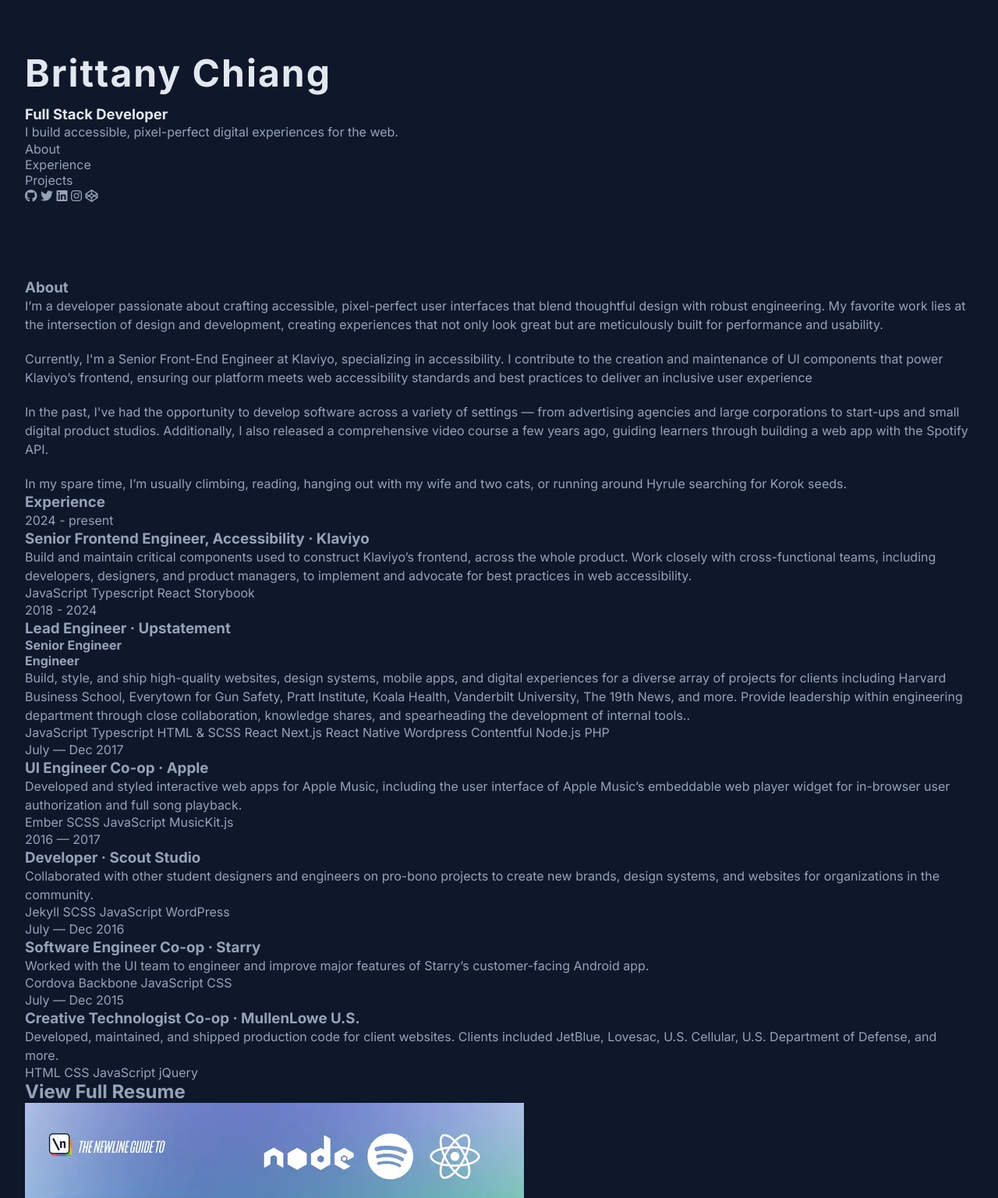
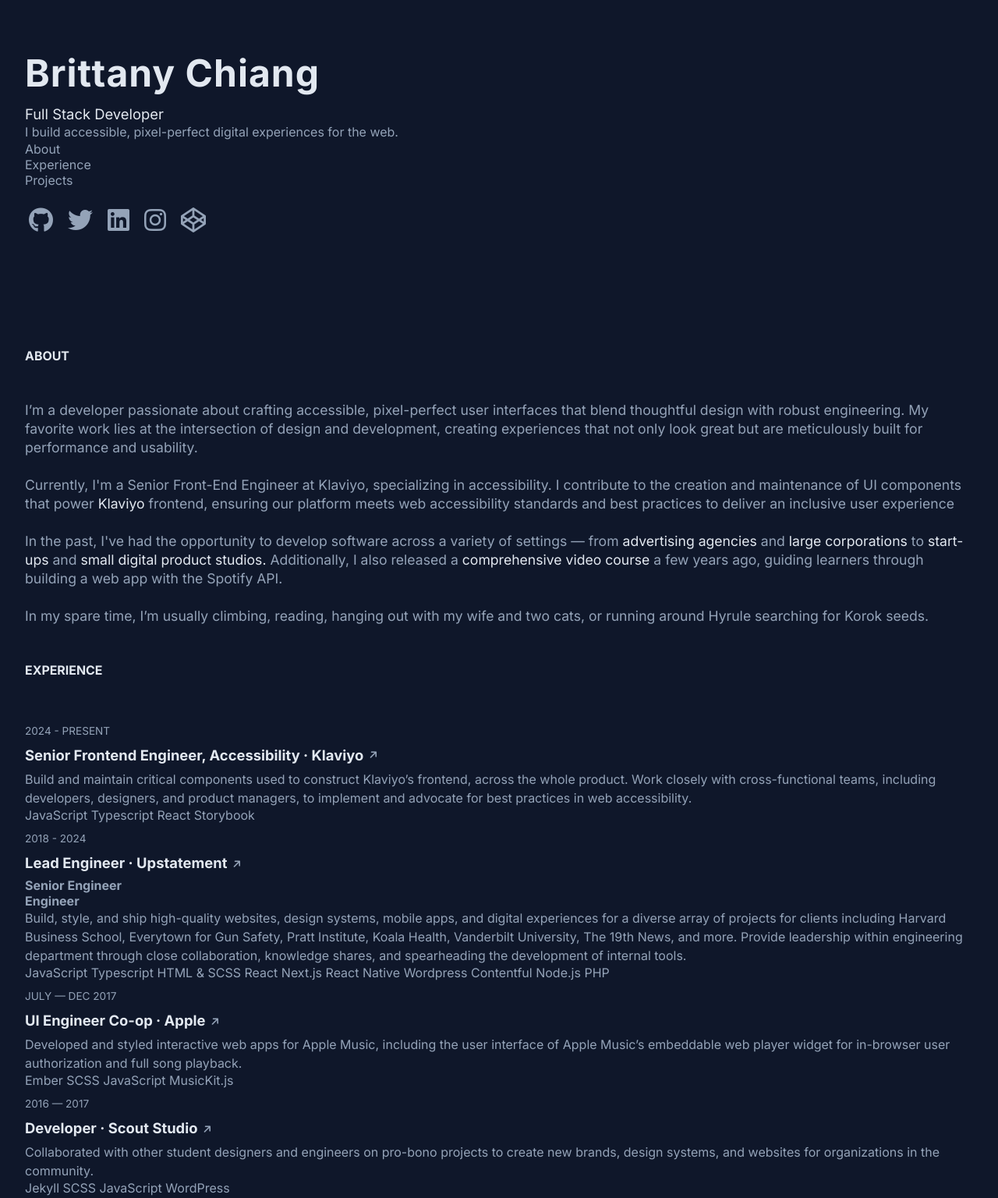
Before and after one commit to Azzu017/html-css-portfolio, a plain HTML site: page index.html in a window 1280 px wide. Shown: the top 1536 px of the page at 78% size. Drawn offline with Linux system fonts and the light colour scheme.

Commit message:
Refactor HTML structure and enhance accessibility; update CSS styles for improved layout and interactivity

```diff
--- a/index.html
+++ b/index.html
@@ -18,11 +18,14 @@
 
 <body>
     <header>
-        <a href="/" class="logo">
+        <div class="h1-logo">
+            <a href="/">
                 <h1>Brittany Chiang</h1>
             </a>
+        </div>
+
         <div class="hero-subtitle">
-            <h4>Full Stack Developer</h4>
+            <h2>Full Stack Developer</h2>
         </div>
         <div class="details">
             <p>I build accessible, pixel-perfect digital experiences for the web.</p>
@@ -35,11 +38,12 @@
             </ul>
         </nav>
         <div class="social-icons">
-            <i class="fab fa-github"></i>
-            <i class="fab fa-twitter"></i>
-            <i class="fab fa-linkedin"></i>
-            <i class="fab fa-instagram"></i>
-            <i class="fab fa-codepen"></i>
+            <a href="https://www.github.com" target="_blank"><i class="fab fa-github"></i></a>
+            <a href="https://www.twitter.com" target="_blank"><i class="fab fa-twitter"></i></a>
+            <a href="https://www.linkedin.com" target="_blank"><i class="fab fa-linkedin"></i></a>
+            <a href="https://www.instagram.com" target="_blank"> <i class="fab fa-instagram"></i></a>
+            <a href="https://www.codepen.io" target="_blank"> <i class="fab fa-codepen"></i></a>
+
         </div>
         <!-- icon add letter -->
     </header>
@@ -60,15 +64,21 @@
                 <p>
                     Currently, I'm a Senior Front-End Engineer at Klaviyo, specializing in accessibility. I contribute
                     to
-                    the creation and maintenance of UI components that power Klaviyo’s frontend, ensuring our platform
+                    the creation and maintenance of UI components that power <a href="https://www.google.com"
+                        target="_blank">Klaviyo</a> frontend, ensuring our platform
                     meets
                     web accessibility standards and best practices to deliver an inclusive user experience
                 </p>
                 <br>
                 <p>
                     In the past, I've had the opportunity to develop software across a variety of settings — from
-                    advertising agencies and large corporations to start-ups and small digital product studios.
-                    Additionally, I also released a comprehensive video course a few years ago, guiding learners through
+                    <a href="https://www.google.com" target="_blank">advertising agencies</a> and<a
+                        href="https://www.google.com" target="_blank"> large corporations</a> to<a
+                        href="https://www.google.com" target="_blank"> start-ups</a> and <a
+                        href="https://www.google.com" target="_blank">small
+                        digital product studios.</a>
+                    Additionally, I also released a <a href="https://www.google.com" target="_blank">comprehensive video
+                        course</a> a few years ago, guiding learners through
                     building a web app with the Spotify API.
                 </p>
                 <br>
@@ -89,7 +99,10 @@
             <!-- experience details -->
             <div class="exp-det-body">
                 <div class="exp-det-title">
+                    <a href="https://www.google.com" target="_blank">
                         <h3>Senior Frontend Engineer, Accessibility · Klaviyo</h3>
+                    </a><span>
+                        <span> <i class="fa-solid fa-arrow-right"></i></span>
                 </div>
                 <div class="exp-det-subtitle">
                     <p>Build and maintain critical components used to construct Klaviyo’s frontend, across the whole
@@ -109,17 +122,19 @@
             </div>
             <div class="exp-det-body">
                 <div class="exp-det-title">
-                    <h3>
-                        Lead Engineer · Upstatement</h3>
+                    <a href="https://www.google.com" target="_blank">
+                        <h3>Lead Engineer · Upstatement</h3>
+                    </a><span>
+                        <div> <i class="fa-solid fa-arrow-right"></i></div>
+                </div>
                 <h4>Senior Engineer <br> Engineer</h4>
-                </div>
                 <div class="exp-det-subtitle">
                     <p>Build, style, and ship high-quality websites, design systems, mobile apps, and digital
                         experiences
                         for a diverse array of projects for clients including Harvard Business School, Everytown for Gun
                         Safety, Pratt Institute, Koala Health, Vanderbilt University, The 19th News, and more. Provide
                         leadership within engineering department through close collaboration, knowledge shares, and
-                        spearheading the development of internal tools..</p>
+                        spearheading the development of internal tools.</p>
                 </div>
                 <!-- language tags -->
                 <div class="exp-det-langs">
@@ -140,7 +155,10 @@
             </div>
             <div class="exp-det-body">
                 <div class="exp-det-title">
+                    <a href="https://www.google.com" target="_blank">
                         <h3>UI Engineer Co-op · Apple</h3>
+                    </a><span>
+                        <div> <i class="fa-solid fa-arrow-right"></i></div>
                 </div>
                 <div class="exp-det-subtitle">
                     <p>Developed and styled interactive web apps for Apple Music, including the user interface of Apple
@@ -162,7 +180,11 @@
             </div>
             <div class="exp-det-body">
                 <div class="exp-det-title">
+                    <a href="https://www.google.com" target="_blank">
                         <h3>Developer · Scout Studio</h3>
+                    </a><span>
+                        <div> <i class="fa-solid fa-arrow-right"></i></div>
+
                 </div>
                 <div class="exp-det-subtitle">
                     <p>Collaborated with other student designers and engineers on pro-bono projects to create new
@@ -184,8 +206,11 @@
             </div>
             <div class="exp-det-body">
                 <div class="exp-det-title">
-                    <h3>
-                        Software Engineer Co-op · Starry</h3>
+                    <a href="https://www.google.com" target="_blank">
+                        <h3>Software Engineer Co-op · Starry</h3>
+                    </a><span>
+                        <div> <i class="fa-solid fa-arrow-right"></i></div>
+
                 </div>
                 <div class="exp-det-subtitle">
                     <p>Worked with the UI team to engineer and improve major features of Starry’s customer-facing
@@ -207,9 +232,13 @@
             </div>
             <div class="exp-det-body">
                 <div class="exp-det-title">
+                    <a href="https://www.google.com" target="_blank">
                         <h3>
                             Creative Technologist Co-op · MullenLowe U.S.
                         </h3>
+                    </a><span>
+                        <div> <i class="fa-solid fa-arrow-right"></i></div>
+
                 </div>
                 <div class="exp-det-subtitle">
                     <p>Developed, maintained, and shipped production code for client websites. Clients included JetBlue,
@@ -227,9 +256,13 @@
             </div>
         </div>
         <!-- full resume -->
-        <h2>View Full Resume</h2>
+        <h2>View Full Resume </h2> <span>
+            <div> <i class="fa-solid fa-arrow-right"></i></div>
         <!-- add link element -->
         <!-- projects -->
+        <div class="main-title-div">
+            <h3>Projects</h3>
+        </div>
         <div class="project-section">
             <div class="project-body">
                 <div class="project-img">
@@ -279,7 +312,7 @@
                 <div class="project-subtitle">
                     <p>Minimal dark blue theme for VS Code, Sublime Text, Atom, iTerm, and more.</p>
                 </div>
-                <div class="incon">
+                <div class="icon">
                     <!-- add dowonload icon -->
                     <p>100k+ installs</p>
                 </div>
@@ -296,7 +329,7 @@
                 </div>
                 <div class="icon">
                     <span> <i class="fas fa-star"></i></span>
-                    <p>7,696</p></span>
+                    <p>7,696</p>
 
                 </div>
                 <div class="exp-det-langs">
@@ -314,7 +347,7 @@
     <footer>
         <div class="footer">
             <p>
-                Loosely designed in Figma and coded in Visual Studio Code by yours truly. Built with Next.js and
+                Loosely designed in Figma. Coded in Visual Studio Code by yours truly. Built with Next.js and
                 Tailwind CSS, deployed with Vercel. All text is set in the Inter typeface.
             </p>
         </div>
--- a/style.css
+++ b/style.css
@@ -1,15 +1,17 @@
-:root{
+:root {
     --color-accent: #5eead4;
     --background-accent: rgba(45, 212, 191, .1);
     --color-highlight: #e2e8f0;
-    --para-color:#94a3b8;
-    --heading-color:#e2e8f0;
+    --para-color: #94a3b8;
+    --heading-color: #e2e8f0;
 
 }
-html{
+
+html {
     scroll-behavior: smooth;
 }
-*{
+
+* {
     box-sizing: border-box;
     margin: 0;
     padding: 0;
@@ -29,24 +31,101 @@
     line-height: 1.5rem;
 }
 
-a{
+a {
     text-decoration: none;
     color: inherit;
 }
-.logo{
-    font-size: 1.5rem;
-    font-weight: 700;
-    color: var(--heading-color);
-    letter-spacing: 2px;
+::selection {
+    background: var(--color-accent);
+    color: #0f172a;
 }
 
-.hero-subtitle{
+h1 {
+    font-size: 3rem;
+    font-weight: 700;
+    unicode-bidi: isolate;
+    color: var(--heading-color);
+    letter-spacing: 1px;
+}
+
+h2 {
     font-size: 1.15rem;
     font-weight: 400;
     color: var(--heading-color);
     margin: 12px 0 0 0;
 }
 
-li{
+li {
     list-style: none;
 }
+
+.social-icons {
+    font-size: 2rem;
+    margin-top: 1.25rem;
+}
+
+.social-icons i {
+    padding: 5px;
+}
+
+.social-icons i:hover {
+    cursor: pointer;
+    color: var(--heading-color);
+}
+
+.main-title-div{
+    padding: 48px 0;
+    color: var(--heading-color);
+    text-transform: uppercase;
+    font-size: 0.85rem;
+}
+
+.about-para{
+    display: block;
+    font-size: 1.1rem;
+    line-height: 1.5rem;
+}
+.about-para br{
+ margin-bottom: 1rem;
+}
+.about-para a{
+    color: var(--heading-color);
+}
+.about-para a:hover{
+    color: var(--color-accent);
+}
+
+.time-tag{
+    font-size: 0.85rem;
+    color: var(--para-color);
+    margin-top: 0.5rem;
+    text-transform: uppercase;
+}
+.exp-det-title{
+    display: flex;}
+
+.exp-det-title i{
+    rotate: -45deg;
+    font-size: 0.8rem;
+}
+.exp-det-title span{
+    display: flex;
+    justify-self: center;
+    align-self: center;
+    transition: transform 0.3s ease;
+    position: relative;
+}
+.exp-det-title h3{
+    font-size: 1.15rem;
+    color: var(--heading-color);
+    padding: 0.5rem;
+    padding-left: 0;
+}
+.exp-det-title:hover, .exp-det-title h3:hover{
+    cursor: pointer;
+    padding-left: 0;
+    color: var(--color-accent);
+}
+.exp-det-title:hover span{
+    transform: scale(1.2);
+}
```
Lines whose indentation alone changed are shown as unchanged.
